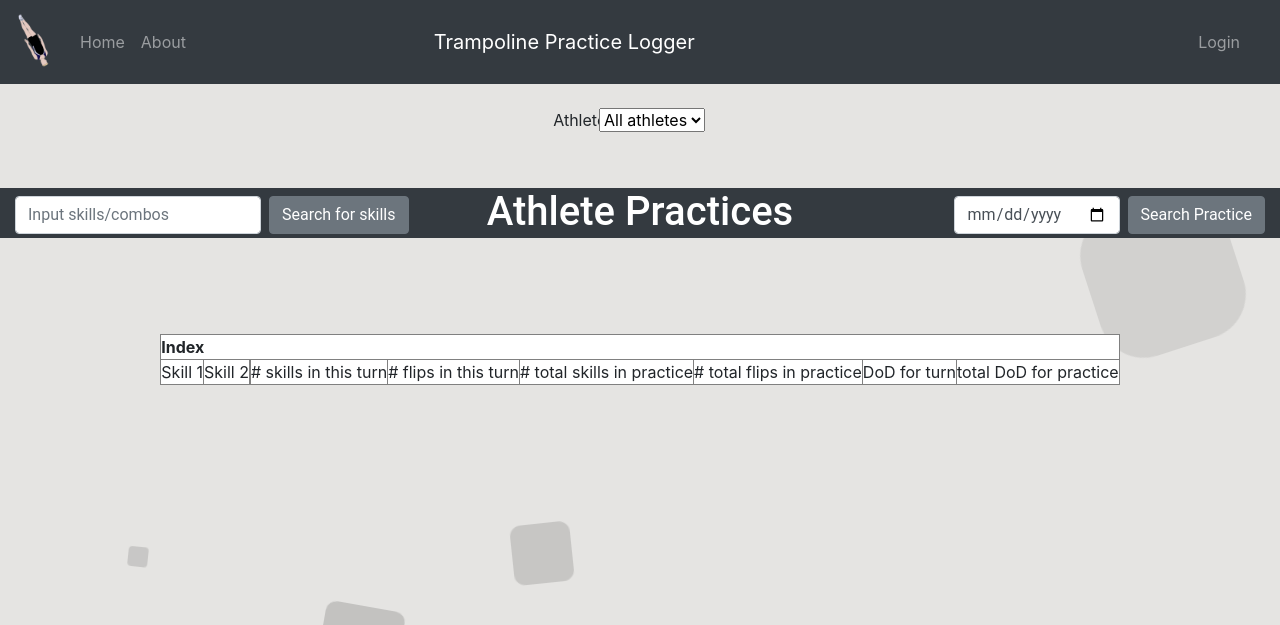
After one commit to jcooper7770/team_builder, a Flask app: template templates/trampoline/coach_home.html in a window 1280 px wide. The commit adds this page. Shown: the top 625 px of the page. Run offline with Flask 2, Linux system fonts and the light colour scheme; the template is opened without the code that fills it, so the values that code supplies are empty; parts of the project's set-up code (start-up, migrations or seed data) failed here and were passed over; some libraries are stand-ins or nearby versions; some web fonts are replaced.

Commit message:
feat(trampoline): coach user and portal

```diff
--- a/app.py
+++ b/app.py
@@ -45,7 +45,7 @@ from application.pokemon.battle_sim import sim_battle
 from application.trampoline.trampoline import convert_form_data, get_leaderboards, pretty_print, Practice, current_user, set_current_user,\
      current_event, set_current_event, set_current_athlete,\
      ALL_SKILLS, get_leaderboards, Athlete, get_user_turns, get_turn_dds
-from application.utils.database import create_engine, set_table_name, insert_goal_to_db, get_user_goals, complete_goal,\
+from application.utils.database import create_engine, get_users_and_turns, set_table_name, insert_goal_to_db, get_user_goals, complete_goal,\
     delete_goal_from_db, get_user, get_simmed_battle, add_simmed_battle
 from application.utils.utils import *
 
@@ -252,6 +252,62 @@ def _save_trampoline_data(request):
                 routine_file.write(new_routines)
 
 
+@app.route("/logger/coach/home", methods=['GET'])
+def coach_home():
+    """
+    Home for coaches
+    """
+    coach = Athlete.load(session.get('name'))
+    #current_athlete = request.args.get('athlete') or session.get('current_athlete', '')
+    current_athlete = request.args.get('athlete')
+    session["current_athlete"] = current_athlete
+
+    body = ""
+    all_athletes = [current_athlete] if current_athlete else coach.athletes
+    print(f"\n\n --- {all_athletes}")
+    practice_tables = []
+    practices = []
+    for athlete in all_athletes:
+        # Get data from database
+        user_practices = Practice.load_from_db(athlete, date=session.get("search_date"), skills=session.get("search_skills", ""))
+        for practice in user_practices:
+            practices.append({'athlete': athlete, 'practice': practice})
+
+    # sort all practices to show them in order
+    practices.sort(key=lambda p: p['practice'].date, reverse=True)
+
+    for practice in practices:
+        # Add the turns into a table for that practice
+        title_date = practice['practice'].date.strftime("%A %m/%d/%Y")
+        title = f"{practice['athlete']}: {title_date} ({practice['practice'].event})"
+        practice_table = skills_table(practice['practice'].turns, title=title, expand_comments=False)
+        practice_tables.append(practice_table)
+
+    all_practice_tables = "<br><br>".join(practice_tables)
+
+    html = [
+        # Div for practices so they are scrollable
+        "<div id='practices' class='practices'><br><br>",
+        all_practice_tables,
+        "</div>"
+    ]
+    body = "".join(html) if all_practice_tables else ""
+
+    logging.info(f"error: {session.get('error', '')}")
+
+    return render_template(
+        "trampoline/coach_home.html",
+        body=body,
+        athletes=coach.athletes,
+        current_athlete=current_athlete,
+        user=session.get('name'),
+        goals=get_user_goals(current_user()),
+        error_text=session.get('error'),
+        search_date=session.get("search_date").strftime("%Y-%m-%d") if session.get("search_date") else None,
+        search_skills=session.get("search_skills", "")
+    )
+
+
 @app.route("/logger", methods=['GET', 'POST'])
 def trampoline_log():
     # POST/Redirect/GET to avoid resubmitting form on refresh
@@ -273,6 +329,10 @@ def trampoline_log():
         user = get_user(session.get('name'))
     except:
         return redirect(url_for('logout'))
+
+    # coaches go to coach home instead
+    if user["is_coach"]:
+        return redirect(url_for('coach_home'))
 
     username, event = current_user(), current_event()
 
@@ -486,6 +546,7 @@ def sign_up():
         password = request.form.get("password", "")
         confirm = request.form.get("confirm", "")
         private = True if request.form.get("private")=="true" else False
+        is_coach = True if request.form.get("user_type") == "coach" else False
 
         if not username:
             session["error"] = "Please enter a username"
@@ -507,7 +568,7 @@ def sign_up():
         # Create the user and go to login page
 
         hashed_password = sha256_crypt.encrypt(password)
-        athlete = Athlete(username, private, password=hashed_password)
+        athlete = Athlete(username, private, password=hashed_password, is_coach=is_coach)
         athlete.save()
         return redirect(url_for('login'))
     return render_template("trampoline/sign_up.html", error_text=session.get('error'), user="")
@@ -599,6 +660,7 @@ def logout():
     session["search_skills"] = ""
     session["search_date"] = None
     session["error"] = ""
+    session["current_athlete"] = ""
     return redirect(url_for('login'))
 
 
@@ -629,6 +691,28 @@ def landing_page():
     if not leaderboard["DD"]:
         leaderboard = mock_leaderboard
     return render_template("trampoline/landing_page.html", user=session.get("name"), leaderboard=leaderboard)
+
+
+@app.route("/logger/coach/settings", methods=["GET", "POST"])
+def coach_settings():
+    """
+    Coach settings
+    """
+    if request.method == "GET":
+        users, _ = get_users_and_turns(only_users=True)
+        current_user = Athlete.load(session.get('name'))
+        return render_template(
+            "trampoline/coach_settings.html",
+            users=users, user=session.get('name'),
+            athletes=current_user.athletes
+        )
+    if request.method == "POST":
+        athletes = request.form.getlist("coach_athletes")
+        current_user = Athlete.load(session.get('name'))
+        current_user.athletes = sorted(athletes)
+        current_user.save()
+        return redirect(url_for('coach_settings'))
+
 
 @app.route("/pokemon/user")
 def pokemon_user_profile():
@@ -680,6 +764,9 @@ def user_profile():
     except Exception as exc:
         logger.error(f"Exception: {exc}")
         user_data = {}
+
+    if user_data["is_coach"]:
+        return redirect(url_for("coach_settings"))
 
     event_turns, _ = get_turn_dds()
     datapts = {}
--- a/application/trampoline/trampoline.py
+++ b/application/trampoline/trampoline.py
@@ -106,7 +106,7 @@ class Athlete:
     """
     Information about athlete
     """
-    def __init__(self, name, private=False, compulsory=[], optional=[], dm_prelims1=[], dm_prelims2=[], dm_finals1=[], dm_finals2=[], password="", expand_comments=False):
+    def __init__(self, name, private=False, compulsory=[], optional=[], dm_prelims1=[], dm_prelims2=[], dm_finals1=[], dm_finals2=[], password="", expand_comments=False, is_coach=False, athletes=[]):
         self.name = name
         self.compulsory = compulsory
         self.optional = optional
@@ -117,6 +117,8 @@ class Athlete:
         self.dm_finals2 = dm_finals2
         self.password = password
         self.expand_comments = expand_comments
+        self.is_coach = is_coach
+        self.athletes = athletes
 
     def set_comp(self, skills):
         """
@@ -150,7 +152,9 @@ class Athlete:
             'dm_finals1': self.dm_finals1,
             'dm_finals2': self.dm_finals2,
             'password': self.password,
-            'expand_comments': self.expand_comments
+            'expand_comments': self.expand_comments,
+            'is_coach': self.is_coach,
+            'athletes': self.athletes
         }
         with open(file_name, 'w') as athlete_file:
             json.dump(athlete_data, athlete_file)
@@ -168,7 +172,8 @@ class Athlete:
             user = get_user(name)
             athlete = Athlete(
                 user['name'], user["private"], user['compulsory'], user['optional'],
-                password=user['password'], expand_comments=user.get('expand_comments', False)
+                password=user['password'], expand_comments=user.get('expand_comments', False),
+                is_coach=user["is_coach"], athletes=user["athletes"]
             )
         except:
             athlete = None
--- /dev/null
+++ b/templates/trampoline/coach_home.html
@@ -0,0 +1,109 @@
+{% extends "trampoline/base.html" %}
+
+{% block content %}
+<br>
+<div class="form-group" align="center">
+  <table align="center">
+    <tr>
+      <td>
+        <form action="{{ url_for('trampoline_log') }}" method="post" id="logger" name="logger" style="text-align:left;">
+
+          <!-- Username -->
+          <div class="form-row">
+            <div class="col-sm-3"><label for="name">Athlete:</label></div>
+            <div class="col">
+              <select id="athlete">
+                <option value="">All athletes</option>
+                {% for athlete in athletes %}
+                <option value="{{athlete}}"{% if athlete == current_athlete %} selected{% endif %}>{{athlete}}</option>
+                {% endfor %}
+              </select>
+            </div>
+          </div>
+        </form>
+</div>
+
+</td>
+</tr>
+</table>
+
+
+<br><br>
+<div class="row header">
+  <div class="col-sm-4 float-left">
+    <form class="form-inline my-2" action="{{url_for('search_skills')}}" method="POST">
+      <input class="form-control mr-sm-2 mr-auto" type="text" name="practice_skills" id="practice_skills" placeholder="Input skills/combos"{% if search_skills %} value="{{search_skills}}"{% endif %}>
+      <button class="btn btn-secondary" type="submit">Search for skills</button>
+    </form>
+  </div>
+  <div class="col-sm-4">
+    <h1 style='text-align:center;' class="header" >Athlete Practices</h1>
+  </div>
+  <div class="col-sm-4 float-right">
+    <form class="form-inline my-2" action="{{url_for('search_date')}}" method="POST">
+      <input class="form-control mr-sm-2 ml-auto" type="date" name="practice_date" id="practice_date">
+      <button class="btn btn-secondary" type="submit">Search Practice</button>
+    </form>
+  </div>
+</div>
+{{body|safe}}
+<br>
+
+<br><br><br>
+
+<!-- Index for tables -->
+<div class="container">
+  <table align='center' border=1 style='background-color:#FFFFFF;'>
+    <tr>
+      <th align='center' colspan=9>Index</th>
+    </tr>
+    <tr>
+      <td>Skill 1</td>
+      <td>Skill 2</td>
+      <td></td>
+      <td># skills in this turn</td>
+      <td># flips in this turn</td>
+      <td># total skills in practice</td>
+      <td># total flips in practice</td>
+      <td>DoD for turn</td>
+      <td>total DoD for practice</td>
+    </tr>
+  </table>
+</div>
+
+<script src="https://code.jquery.com/jquery-3.5.1.js" integrity="sha256-QWo7LDvxbWT2tbbQ97B53yJnYU3WhH/C8ycbRAkjPDc="
+  crossorigin="anonymous"></script>
+
+<script type="text/javascript">
+  $(document).ready(function() {
+    // Set logger date to current local date if a search date isn't chosen
+    {% if search_date %}
+    document.getElementById("practice_date").value = "{{search_date}}";
+    {% endif %}
+  });
+  // unhide the hidden notes by clicking the comment button
+  $("[id^=unhide-note").click(function(e){
+    var comment = $(this).siblings('span')[0];
+    if (comment.style.display === "none") {
+      comment.style.display = "inline";
+    } else {
+      comment.style.display = "none";
+    }
+  });
+  $("[id^=remove_]").click(function (e) {
+    alert("Coach cannot remove athlete's data")
+  });
+  $("#close_error").click(function (e) {
+    var errorText = document.getElementById("error");
+    errorText.opacity = 1;
+    //(function fade(){(errorText.opacity-=.1)<0?errorText.display="none":setTimeout(fade,40)})();
+    errorText.style.transition = '1s';
+    errorText.style.opacity = 0;
+  });
+  $('#athlete').change(function(e) {
+    var athlete = $(this).val();
+    location.href = "?athlete="+athlete
+  });
+</script>
+
+{% endblock %}
```
Also changed, not shown: application/utils/database.py (+16 -8 lines), templates/trampoline/coach_settings.html (added, +81 -0 lines), templates/trampoline/sign_up.html (+18 -0 lines).
